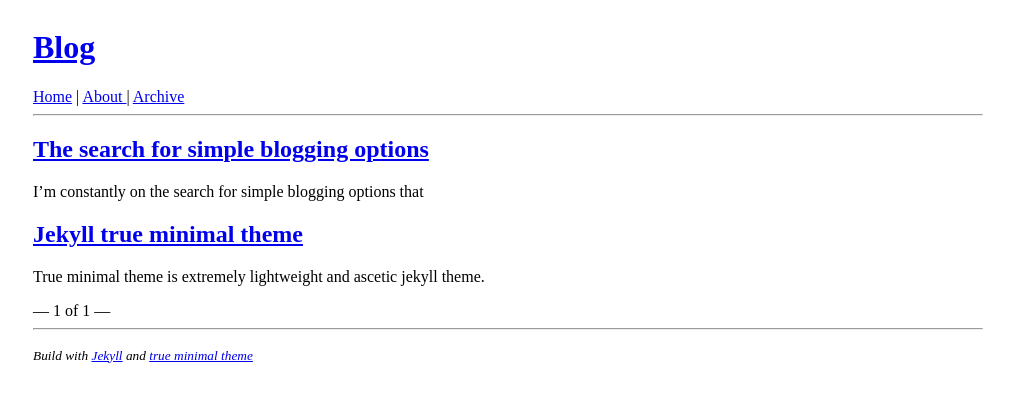
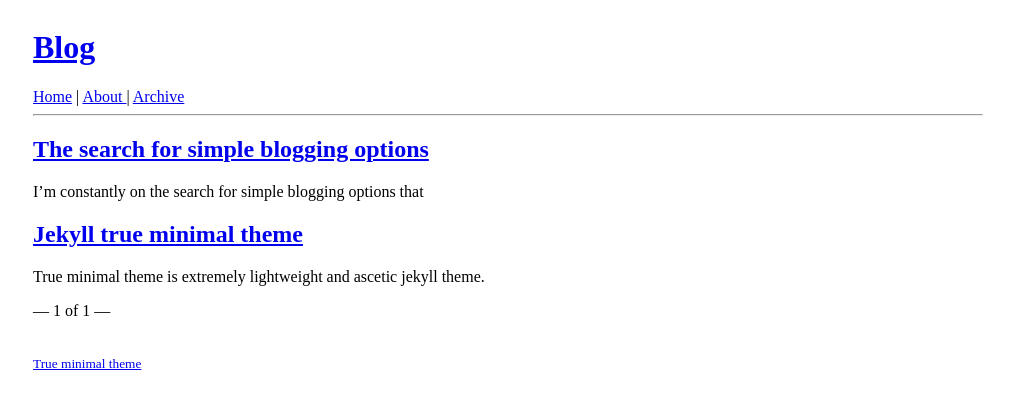
Before and after one commit to bachmeil/the-blog, a Jekyll site: the page built from index.html, in a window 1280 px wide. Shown: the top 409 px of the page, without its empty margins (132-1146 px from the left). Built offline with Jekyll 4.4.1, drawn with Linux system fonts in a browser that asks for light colours; the list of posts is cut into pages by our own code.

Commit message:
A little more css

```diff
--- a/_layouts/default.html
+++ b/_layouts/default.html
@@ -31,7 +31,7 @@
     {% include header.html %}
 
     {{ content }}
-<hr>
-    <p><small> <i>Build with <a href="https://jekyllrb.com/">Jekyll</a> and  <a href="https://github.com/cyevgeniy/jekyll-true-minimal/">true minimal theme</a></i> </small></p>
+<br><br>
+    <p><small> <a href="https://github.com/cyevgeniy/jekyll-true-minimal/">True minimal theme</a></i> </small></p>
 </body>
 </html>
```
